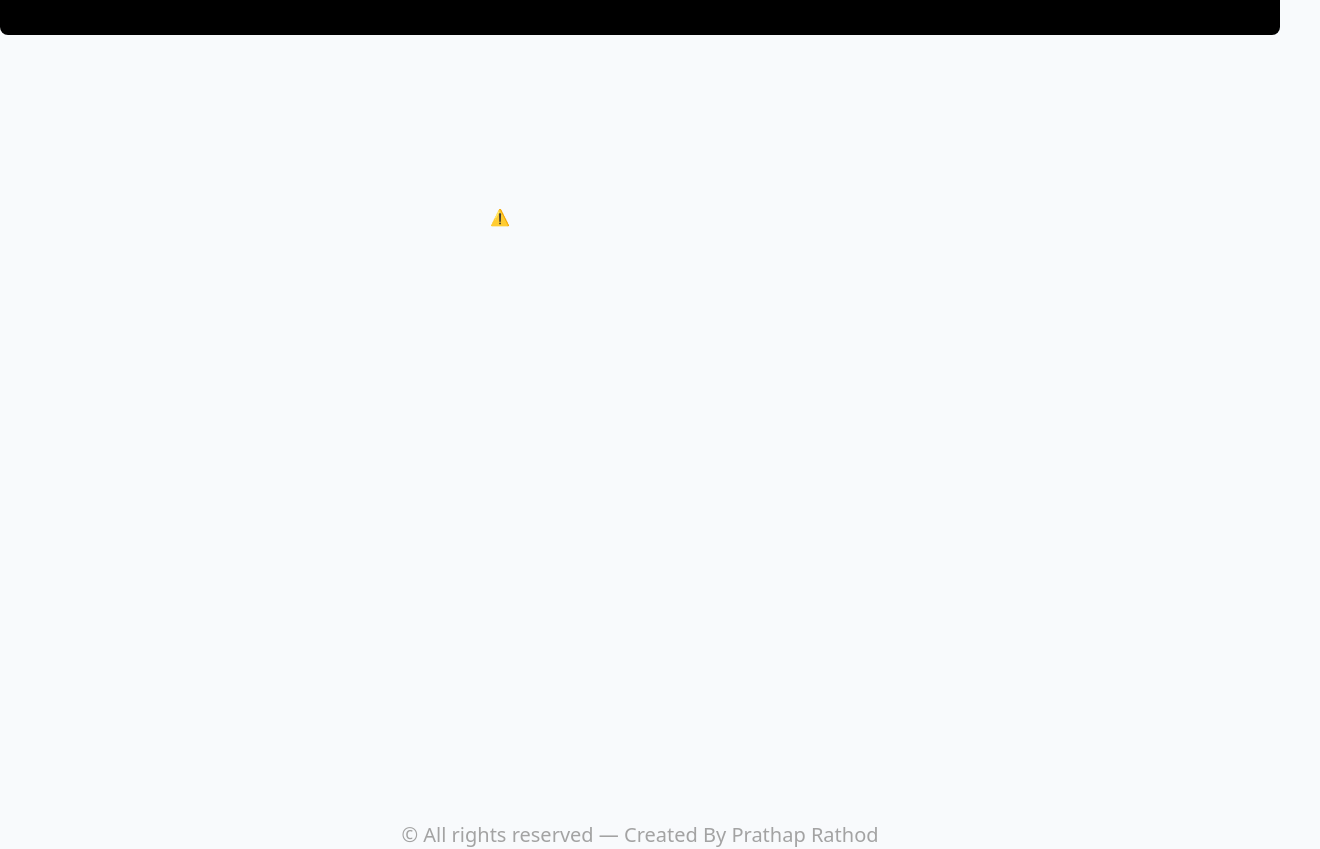
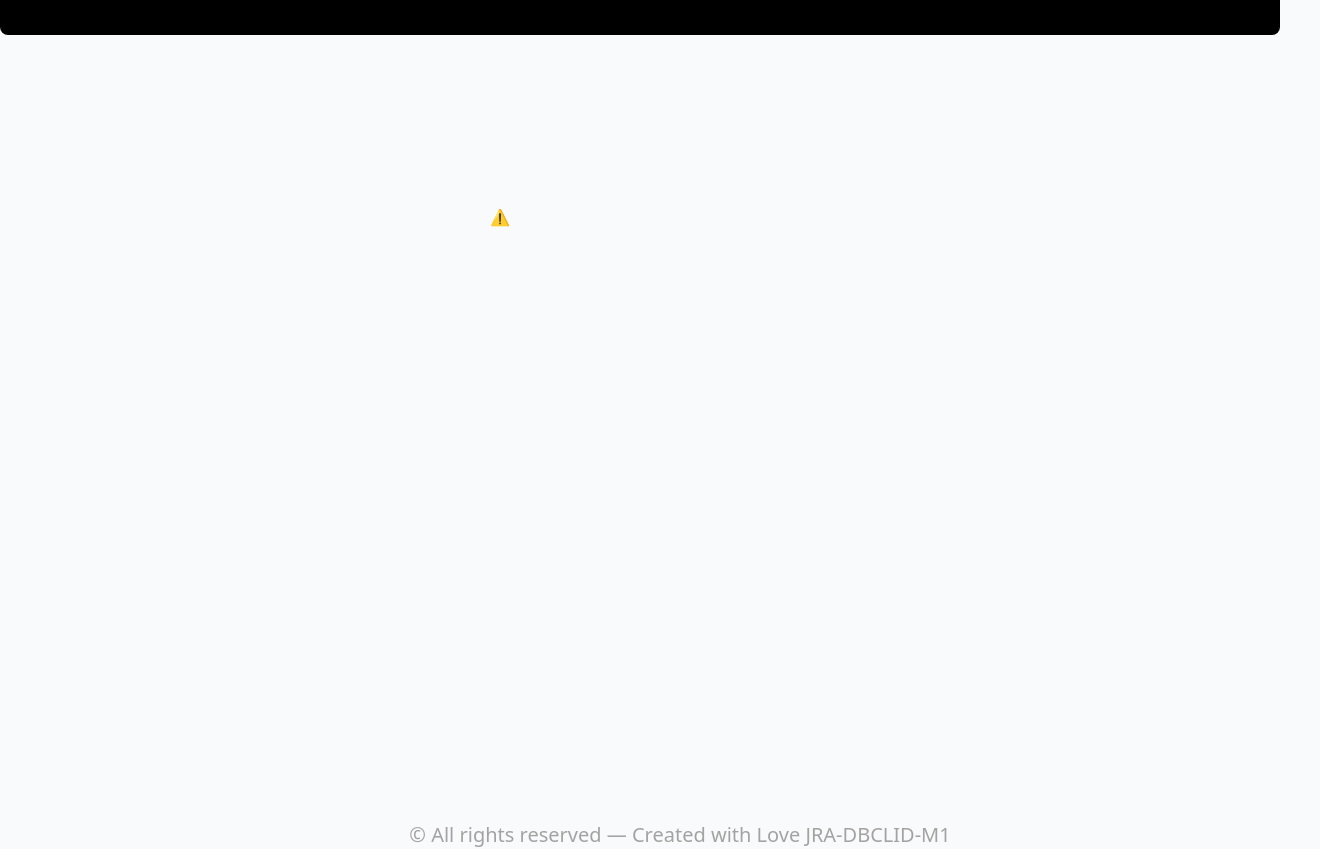
Before and after one commit to prthings/india-flag, a plain HTML site: page index.html in a window 1280 px wide. Shown: the part 49-898 px from the top of the page, 1320 px wide, since content can reach past the window. Drawn offline with nearby package versions, Linux system fonts and the light colour scheme; no server answers.

Commit message:
Update index.html

```diff
--- a/index.html
+++ b/index.html
@@ -15,6 +15,6 @@
   <marquee behavior="scroll" direction="right" scrollamounde="1">
     <lottie-player src="https://lottie.host/ffafd942-4191-4cdc-bfab-dcb19745305e/y3x8yMFwmk.json" background="#f8fafc" speed="1" style="width: 300px; height: 300px" loop autoplay direction="1" mode="normal"></lottie-player>
   </marquee>
-  <div class="container"><div class="text-neutral-400 items-center sm:text-xl pt-5 m-15 sm:mt-16 text-base text-center">© All rights reserved — Created By Prathap Rathod</div></div>
+  <div class="container m-10"><div class="text-neutral-400 items-center sm:text-xl pt-5 m-15 sm:mt-16 text-base text-center">© All rights reserved — Created with Love JRA-DBCLID-M1</div></div>
 </body>
 </html>
```
